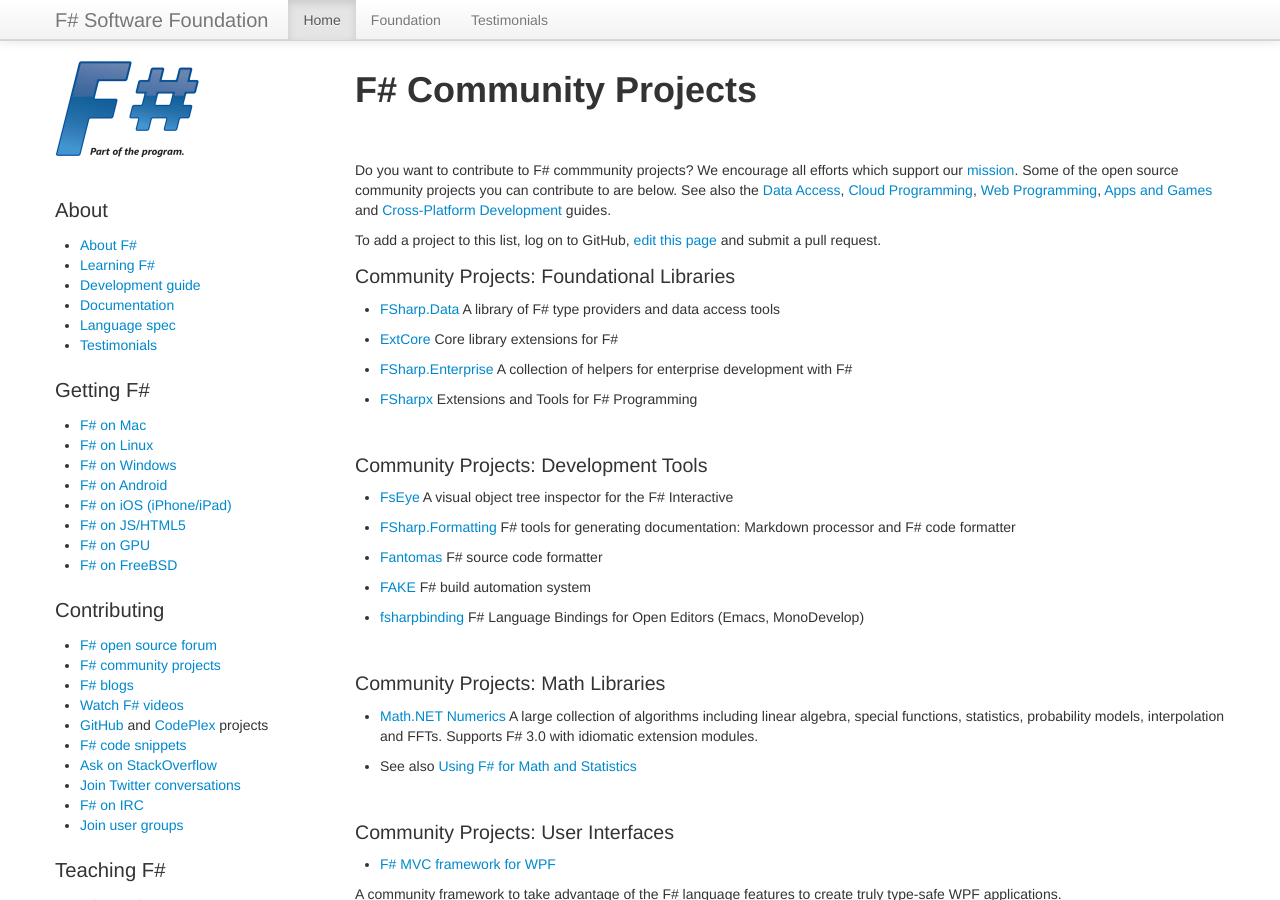
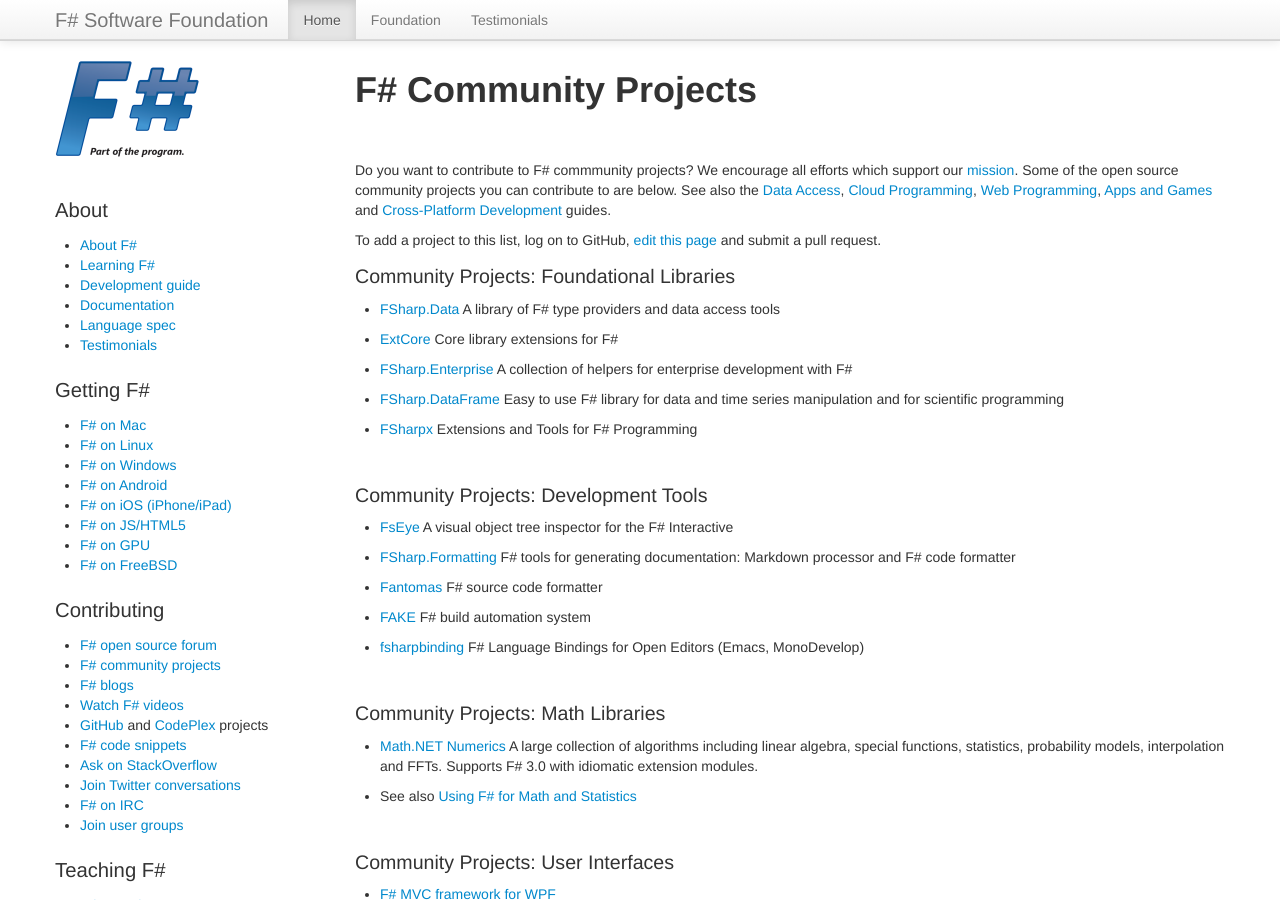
Before and after one commit to fsharp/fsharp.org, a Jekyll site: the page built from community/projects/index.md, in a window 1280 px wide and 900 px high. Built offline with Jekyll 4.4.1, drawn with Linux system fonts in a browser that asks for light colours; nearby versions of some CDN libraries; some web fonts are replaced; comment, search, counter and statistics services are not loaded.

Commit message:
Update index.md

```diff
--- a/community/projects/index.md
+++ b/community/projects/index.md
@@ -20,6 +20,8 @@
 *  [ExtCore](https://github.com/jack-pappas/ExtCore) Core library extensions for F#
 
 *  [FSharp.Enterprise](https://github.com/colinbull/FSharp.Enterprise) A collection of helpers for enterprise development with F#
+
+*  [FSharp.DataFrame](https://github.com/BlueMountainCapital/FSharp.DataFrame)  Easy to use F# library for data and time series manipulation and for scientific programming
 
 *  [FSharpx](https://github.com/fsharp/fsharpx]) Extensions and Tools for F# Programming
 
```
